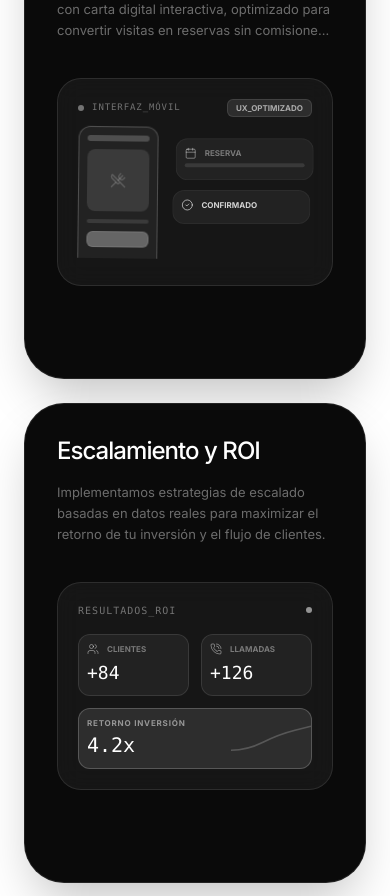
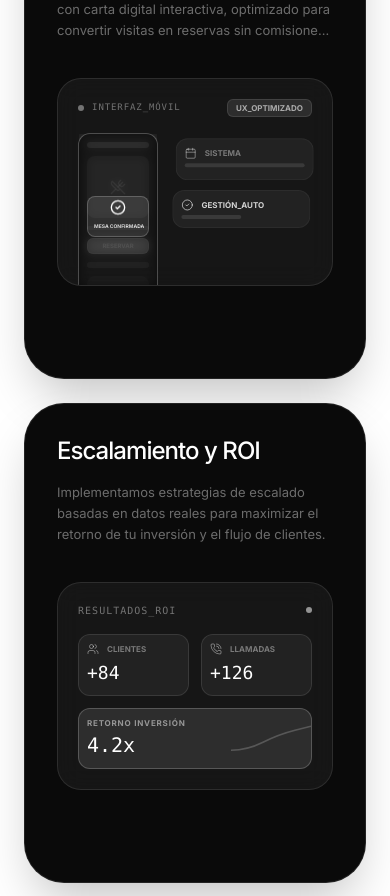
Before and after one commit to motionsmanagement/Motions, a React (Vite) app: page / in a window 390 px wide. Shown: the part 3420-4316 px from the top of the page. Built offline with nearby package versions, Linux system fonts and the light colour scheme.

Commit message:
design: animate mobile content to show booking instead of phone frame

```diff
--- a/components/HowItWorks.tsx
+++ b/components/HowItWorks.tsx
@@ -92,32 +92,51 @@ const HowItWorks: React.FC = () => {
                   <div className="w-1.5 h-1.5 rounded-full bg-white/40"></div>
                   <span className="text-[9px] font-mono text-white/40 uppercase tracking-widest">Interfaz_Móvil</span>
                 </div>
-                <div className="px-2 py-0.5 rounded-md bg-white/10 border border-white/10 text-[8px] font-bold text-white/60">UX_OPTIMIZADO</div>
+                <div className="px-2 py-0.5 rounded-md bg-white/10 border border-white/10 text-[8px] font-bold text-white/60 uppercase">UX_Optimizado</div>
               </div>
 
               <div className="flex gap-4 h-full relative">
-                <div className="w-20 h-full border-x border-t border-white/20 rounded-t-xl bg-white/5 p-2 space-y-2 animate-float-slow shrink-0">
-                  <div className="h-1.5 w-full bg-white/20 rounded-full"></div>
-                  <div className="aspect-square w-full bg-white/10 rounded-lg flex items-center justify-center">
-                    <UtensilsCrossed className="w-4 h-4 text-white/20" />
+                {/* Mobile Skeleton View - NOW STATIC DEVICE */}
+                <div className="w-20 h-full border-x border-t border-white/20 rounded-t-xl bg-white/5 p-2 shrink-0 relative overflow-hidden">
+                  {/* Animated Content Inside Phone */}
+                  <div className="space-y-2 animate-content-scroll">
+                    <div className="h-1.5 w-full bg-white/20 rounded-full"></div>
+                    <div className="aspect-square w-full bg-white/10 rounded-lg flex items-center justify-center">
+                      <UtensilsCrossed className="w-4 h-4 text-white/20" />
+                    </div>
+                    <div className="h-1 w-full bg-white/10 rounded-full"></div>
+                    <div className="h-4 w-full bg-white/30 rounded-md border border-white/10 flex items-center justify-center">
+                      <span className="text-[6px] text-white/40 font-bold">RESERVAR</span>
+                    </div>
+                    {/* Repeat for scroll effect */}
+                    <div className="h-1.5 w-full bg-white/20 rounded-full opacity-50"></div>
+                    <div className="h-8 w-full bg-white/5 rounded-lg"></div>
                   </div>
-                  <div className="h-1 w-full bg-white/10 rounded-full"></div>
-                  <div className="h-4 w-full bg-white/30 rounded-md border border-white/10"></div>
+
+                  {/* Booking Success Overlay (Internal Animation) */}
+                  <div className="absolute inset-0 bg-black/60 backdrop-blur-sm flex items-center justify-center opacity-0 animate-booking-pop px-2">
+                    <div className="bg-white/10 border border-white/20 rounded-lg p-1.5 w-full text-center">
+                      <CheckCircle2 className="w-4 h-4 text-white mx-auto mb-1 animate-bounce" />
+                      <div className="text-[5px] text-white/80 font-bold whitespace-nowrap uppercase">Mesa Confirmada</div>
+                    </div>
+                  </div>
                 </div>
 
+                {/* Intricate Sidebar Details */}
                 <div className="flex-1 space-y-3 pt-2">
                   <div className="bg-white/5 border border-white/5 rounded-xl p-2 animate-float">
                     <div className="flex items-center gap-2 mb-1">
                       <Calendar className="w-3 h-3 text-white/40" />
-                      <span className="text-[8px] text-white/40 font-bold uppercase">Reserva</span>
+                      <span className="text-[8px] text-white/40 font-bold uppercase">Sistema</span>
                     </div>
                     <div className="h-1 w-full bg-white/10 rounded-full mb-1"></div>
                   </div>
                   <div className="bg-white/5 border border-white/5 rounded-xl p-2 animate-float-delayed">
                     <div className="flex items-center gap-2 mb-1">
                       <CheckCircle2 className="w-3 h-3 text-white/60" />
-                      <span className="text-[8px] text-white/80 font-bold uppercase">Confirmado</span>
+                      <span className="text-[8px] text-white/80 font-bold uppercase">Gestión_Auto</span>
                     </div>
+                    <div className="h-1 w-1/2 bg-white/10 rounded-full"></div>
                   </div>
                 </div>
               </div>
@@ -193,6 +212,22 @@ const HowItWorks: React.FC = () => {
                 .animate-scan {
                     animation: scan 4s linear infinite;
                 }
+                @keyframes content-scroll {
+                    0%, 20% { transform: translateY(0); }
+                    40%, 60% { transform: translateY(-30px); }
+                    80%, 100% { transform: translateY(0); }
+                }
+                .animate-content-scroll {
+                    animation: content-scroll 8s ease-in-out infinite;
+                }
+                @keyframes booking-pop {
+                    0%, 60% { opacity: 0; transform: scale(0.9); }
+                    70%, 90% { opacity: 1; transform: scale(1); }
+                    100% { opacity: 0; transform: scale(1); }
+                }
+                .animate-booking-pop {
+                    animation: booking-pop 8s ease-in-out infinite;
+                }
                 @keyframes float-slow {
                     0%, 100% { transform: translateY(0px) rotate(0deg); }
                     50% { transform: translateY(-10px) rotate(1deg); }
```
